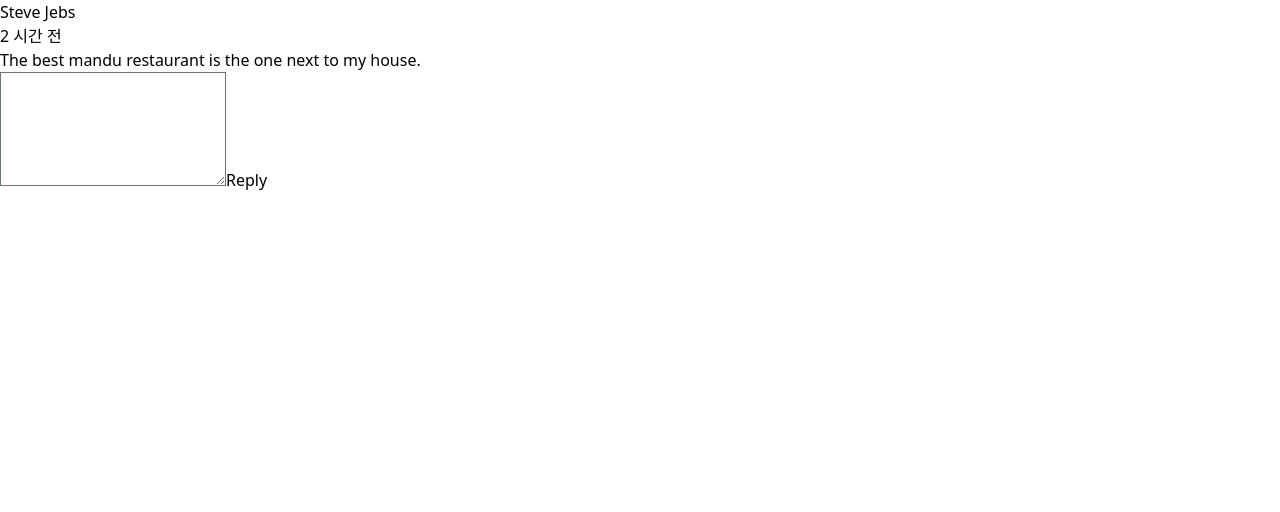
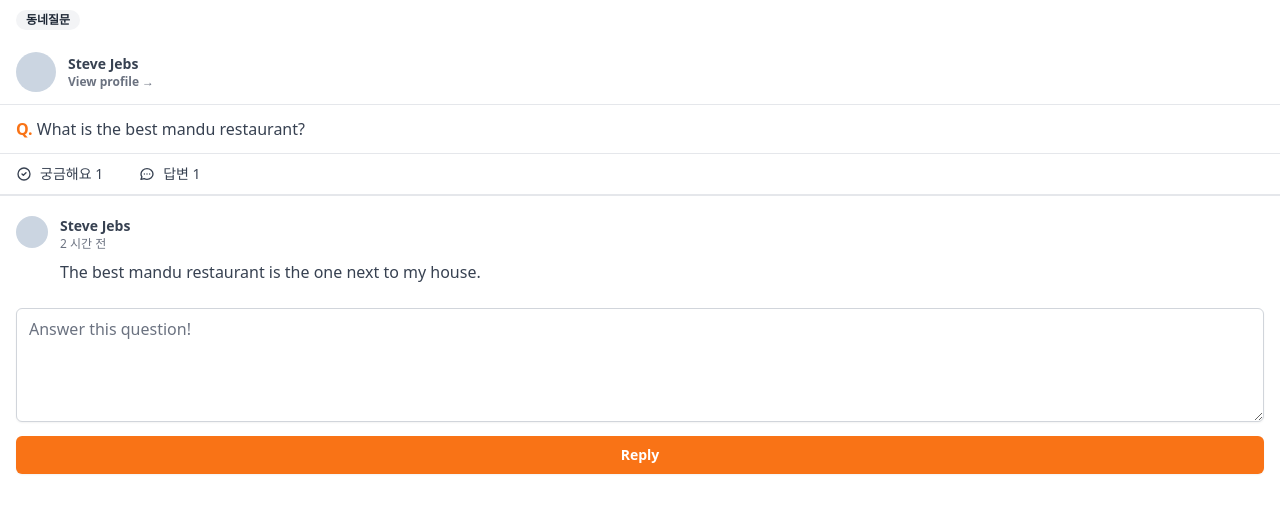
Before and after one commit to ryugibo/nomad-carrot-market, a Next.js app: page /community/1 in a window 1280 px wide. Shown: the top 512 px of the page. Built offline with nearby package versions, Linux system fonts and the light colour scheme.

Commit message:
:memo: #5.7 | Community Detail / 2

```diff
--- a/pages/community/[id].tsx
+++ b/pages/community/[id].tsx
@@ -3,19 +3,83 @@
 const CommunityPostDetail: NextPage = () => {
   return (
     <div>
+      <span className="my-2.5 ml-4 inline-flex items-center rounded-full bg-gray-100 px-2.5 py-0.5 text-xs font-semibold text-gray-800">
+        동네질문
+      </span>
+      <div className="mb-3 flex cursor-pointer items-center space-x-3 border-b py-3 px-4">
+        <div className="h-10 w-10 rounded-full bg-slate-300" />
+        <div>
+          <p className="text-sm font-semibold text-gray-700">Steve Jebs</p>
+          <p className="text-xs font-semibold text-gray-500">
+            View profile &rarr;
+          </p>
+        </div>
+      </div>
       <div>
-        <div>
-          <div />
+        <div className="mx-4 mt-2 text-gray-700">
+          <span className="font-semibold text-orange-500">Q.</span> What is the
+          best mandu restaurant?
+        </div>
+        <div className="mt-3 flex w-full space-x-5 border-t border-b-[2px] py-2.5 text-gray-700">
+          <span className="mx-4 flex items-center space-x-2 text-sm ">
+            <svg
+              className="h-4 w-4"
+              fill="none"
+              stroke="currentColor"
+              viewBox="0 0 24 24"
+              xmlns="http://www.w3.org/2000/svg"
+            >
+              <path
+                strokeLinecap="round"
+                strokeLinejoin="round"
+                strokeWidth="2"
+                d="M9 12l2 2 4-4m6 2a9 9 0 11-18 0 9 9 0 0118 0z"
+              ></path>
+            </svg>
+            <span>궁금해요 1</span>
+          </span>
+          <span className="flex items-center space-x-2 text-sm">
+            <svg
+              className="h-4 w-4"
+              fill="none"
+              stroke="currentColor"
+              viewBox="0 0 24 24"
+              xmlns="http://www.w3.org/2000/svg"
+            >
+              <path
+                strokeLinecap="round"
+                strokeLinejoin="round"
+                strokeWidth="2"
+                d="M8 12h.01M12 12h.01M16 12h.01M21 12c0 4.418-4.03 8-9 8a9.863 9.863 0 01-4.255-.949L3 20l1.395-3.72C3.512 15.042 3 13.574 3 12c0-4.418 4.03-8 9-8s9 3.582 9 8z"
+              ></path>
+            </svg>
+            <span>답변 1</span>
+          </span>
+        </div>
+      </div>
+      <div className="my-5 space-y-5 px-4">
+        <div className="flex items-start space-x-3">
+          <div className="h-8 w-8 rounded-full bg-slate-300" />
           <div>
-            <p>Steve Jebs</p>
-            <p>2 시간 전</p>
-            <p>The best mandu restaurant is the one next to my house.</p>
+            <span className="block text-sm font-semibold text-gray-700">
+              Steve Jebs
+            </span>
+            <span className="block text-xs text-gray-500">2 시간 전</span>
+            <p className="mt-2 text-gray-700">
+              The best mandu restaurant is the one next to my house.
+            </p>
           </div>
         </div>
       </div>
-      <div>
-        <textarea rows={4} />
-        <button>Reply</button>
+      <div className="px-4">
+        <textarea
+          rows={4}
+          placeholder="Answer this question!"
+          className="mt-1 w-full rounded-md border-gray-300 shadow-sm focus:border-orange-500 focus:ring-orange-500"
+        />
+        <button className="mt-2 w-full rounded-md border border-transparent bg-orange-500 py-2 px-4 text-sm font-semibold text-white shadow-sm hover:bg-orange-600 focus:outline-none focus:ring-2 focus:ring-orange-500 focus:ring-offset-2">
+          Reply
+        </button>
       </div>
     </div>
   );
```
